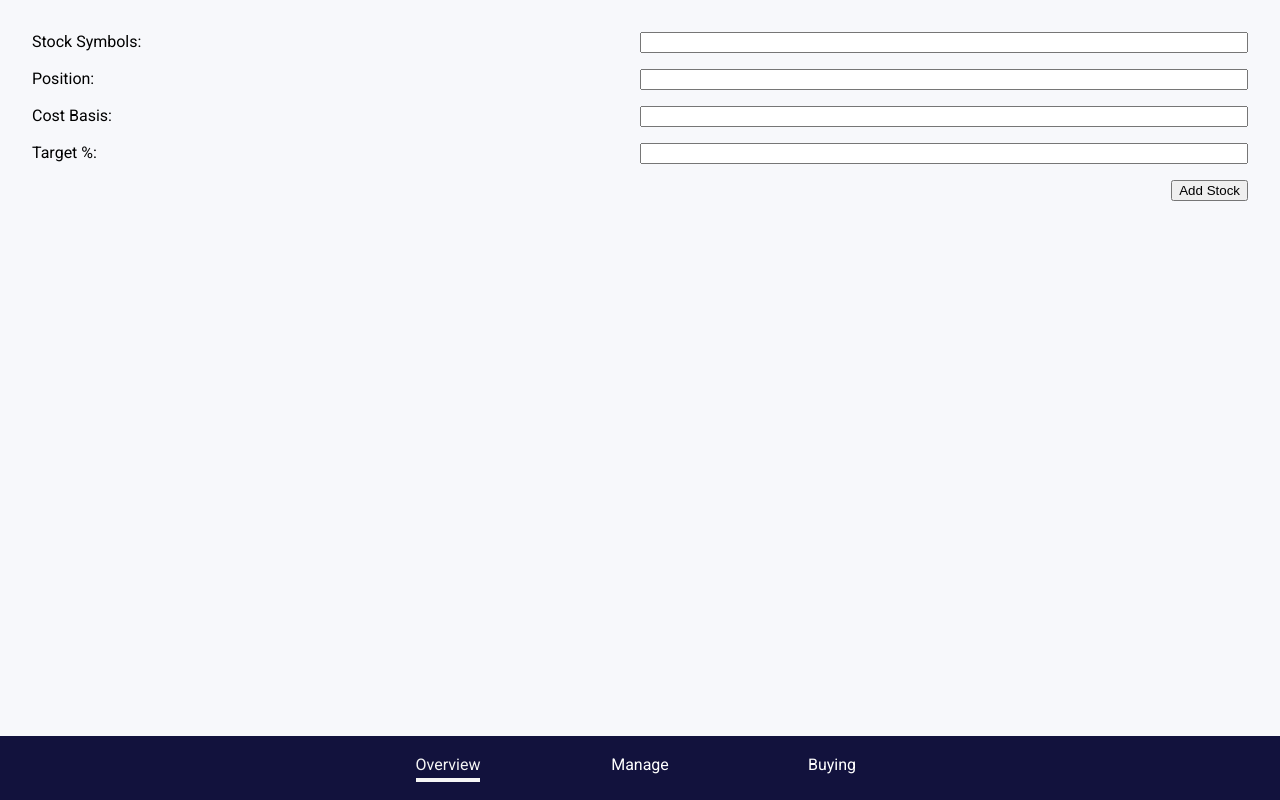
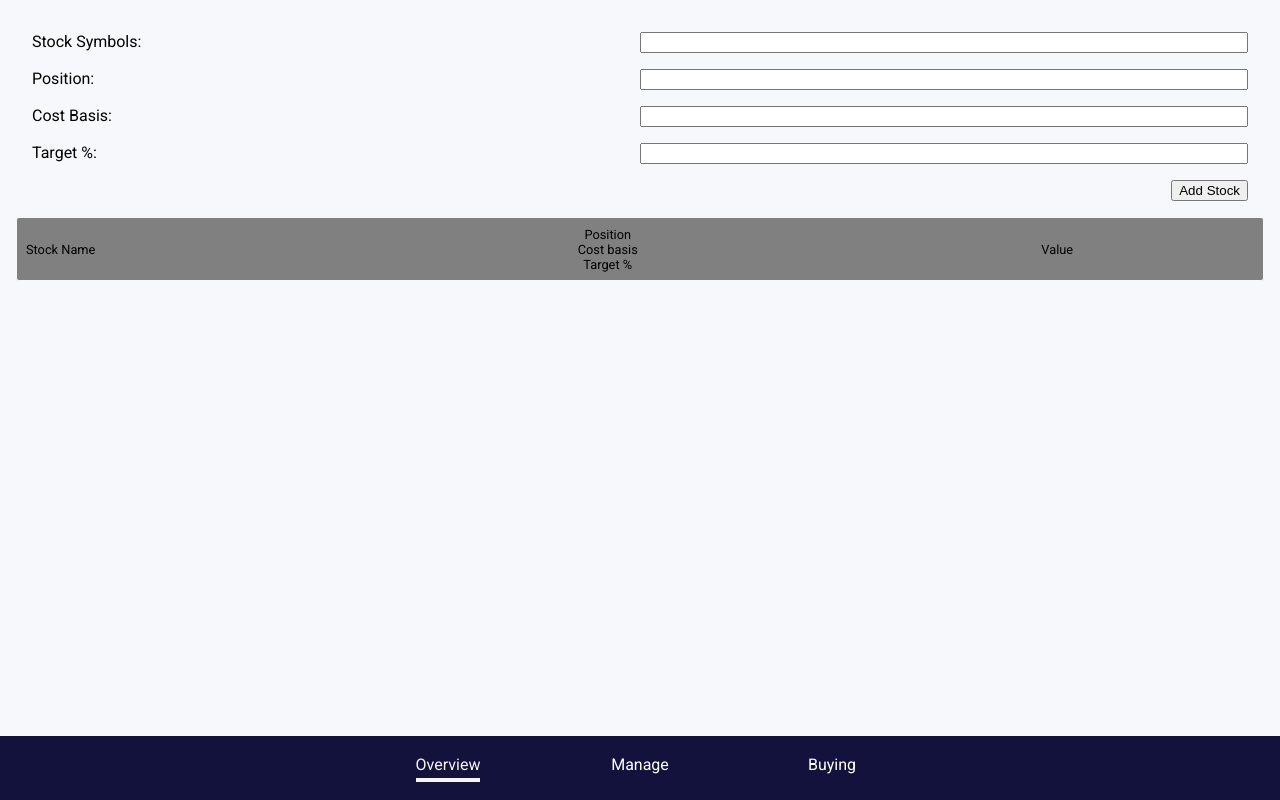
Before and after one commit to andikahadi/portfolio_manager, a React (Create React App) app in the folder starter-code/: page /manage in a window 1280 px wide. Built offline with nearby package versions, Linux system fonts and the light colour scheme.

Commit message:
edit rounding to prevent long decimal number

```diff
--- a/starter-code/src/component/Manage-Page/Card.js
+++ b/starter-code/src/component/Manage-Page/Card.js
@@ -58,9 +58,7 @@ const Card = (props) => {
           <label>
             {props.d.position} <span>shares</span>
           </label>
-          <label>
-            ${props.d.cost} <span>/share</span>
-          </label>
+          <label>${props.d.cost}</label>
           <label>{props.d.targetPct}%</label>
         </div>
         <div className="value-container">
@@ -119,7 +117,6 @@ const Card = (props) => {
               onChange={handleCostChange}
               step="0.01"
             />
-            <span>/share</span>
           </div>
           <div>
             <input
--- a/starter-code/src/component/Manage-Page/InputCard.js
+++ b/starter-code/src/component/Manage-Page/InputCard.js
@@ -4,6 +4,20 @@ import Card from "./Card";
 const InputCard = (props) => {
   return (
     <div className="container">
+      <div className="card-header-container">
+        <div className="logo-name-header">
+          <p>Stock Name</p>
+        </div>
+        <div className="info-container">
+          <p>Position</p>
+          <p>Cost basis</p>
+          <p>Target %</p>
+        </div>
+        <div className="value-container">
+          <p>Value </p>
+        </div>
+        <div className="button-container"></div>
+      </div>
       {props.holdings.map((d, index) => {
         return (
           <Card
--- a/starter-code/src/component/Recommendation/Buying.js
+++ b/starter-code/src/component/Recommendation/Buying.js
@@ -22,6 +22,7 @@ const Buying = (props) => {
         buyQty: buyQty,
         buyValue: Math.round(buyQty * props.holdingsDelta[i].price * 100) / 100,
       });
+      console.log(buyQty);
     }
   }
 
@@ -48,6 +49,7 @@ const Buying = (props) => {
 
   return (
     <div className="container">
+      <h4>Suggested purchase : </h4>
       {newDeltaArr.map((d, index) => {
         return (
           <BuyingCard
@@ -59,7 +61,7 @@ const Buying = (props) => {
         );
       })}
       <div className="formButton">
-        <button onClick={handleBuyAll}>Buy All</button>
+        <button onClick={handleBuyAll}>I've made the purchase</button>
       </div>
     </div>
   );
--- a/starter-code/src/component/Recommendation/Recommendation.js
+++ b/starter-code/src/component/Recommendation/Recommendation.js
@@ -25,13 +25,13 @@ const Recommendation = (props) => {
   //create new array of delta percentage using above totalValue, and parent holding state
   for (let i = 0; i < props.holdings.length; i++) {
     const deltaPct =
-      props.holdings[i].targetPct -
       Math.round(
-        ((props.holdings[i].position * props.holdings[i].price) / totalValue) *
-          100 *
+        (props.holdings[i].targetPct -
+          ((props.holdings[i].position * props.holdings[i].price) /
+            totalValue) *
+            100) *
           100
-      ) /
-        100;
+      ) / 100;
     console.log(`for item ${i}, delta pct is ${deltaPct}`);
 
     holdingsDelta.push({
--- a/starter-code/src/component/StateContainer.js
+++ b/starter-code/src/component/StateContainer.js
@@ -85,9 +85,12 @@ const StateContainer = () => {
     newPurchaseCost
   ) => {
     const newCost =
-      (prevHoldings.position * prevHoldings.cost +
-        (nextPosition - prevHoldings.position) * newPurchaseCost) /
-      nextPosition;
+      Math.round(
+        ((prevHoldings.position * prevHoldings.cost +
+          (nextPosition - prevHoldings.position) * newPurchaseCost) /
+          nextPosition) *
+          100
+      ) / 100;
     return {
       ...prevHoldings,
       position: nextPosition,
--- a/starter-code/src/index.css
+++ b/starter-code/src/index.css
@@ -55,7 +55,7 @@ css for form */
 }
 
 /* CSS for card */
-.card-container{
+.card-container, .card-header-container{
   display: flex;
   justify-content: space-between;
   width: 100%;
@@ -68,10 +68,27 @@ css for form */
   font-size: 0.8em;
 }
 
+.card-header-container{
+  height:5em;
+  background-color: grey;
+}
+
+.card-header-container p{
+  margin: 0;
+  font-size:1em;
+}
+
+.card-header-container .logo-name-header{
+  width:40%;
+  text-align: left;
+
+}
+
 .info-container,
 .button-container,
 .name-container,
-.value-container{
+.value-container,
+.logo-name-header{
   display: flex;
   flex-direction: column;
   width: 20%;
@@ -104,7 +121,7 @@ css for form */
   font-size: 1em;
 }
 .info-container input{
-  width: 2.5em;
+  width: 3em;
   height: 1.3em;
   border: 0.5px solid grey;
 }
```
